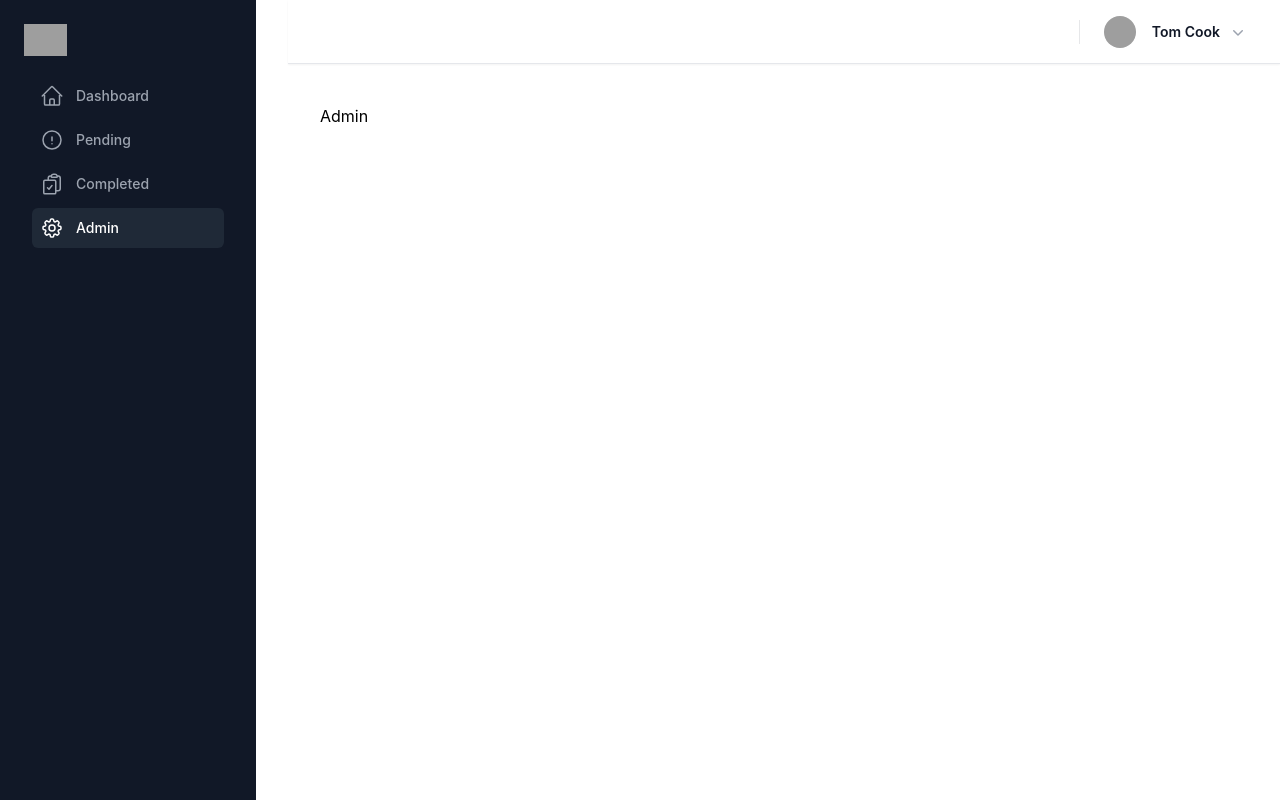
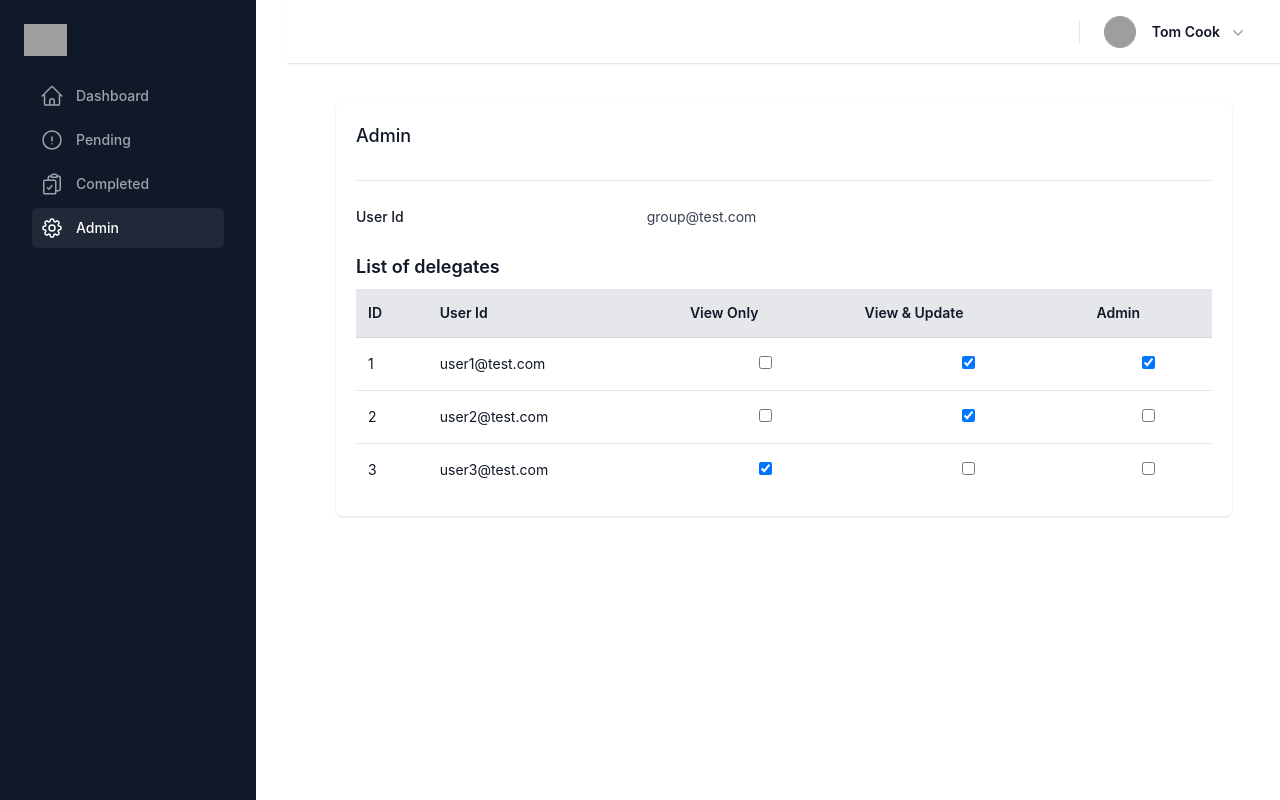
Before and after one commit to codeamanwal/Zentry, a React (Create React App) app: page /Admin in a window 1280 px wide. Built offline with nearby package versions, Linux system fonts and the light colour scheme; grey boxes are pictures that could not be loaded.

Commit message:
add admin

```diff
--- /dev/null
+++ b/src/components/Admin.jsx
@@ -0,0 +1,124 @@
+import React from "react";
+
+const delegates = [
+  {
+    id: 1,
+    userId: "user1@test.com",
+    viewOnly: false,
+    viewAndUpdate: true,
+    admin: true,
+  },
+  {
+    id: 2,
+    userId: "user2@test.com",
+    viewOnly: false,
+    viewAndUpdate: true,
+    admin: false,
+  },
+  {
+    id: 3,
+    userId: "user3@test.com",
+    viewOnly: true,
+    viewAndUpdate: false,
+    admin: false,
+  },
+];
+
+export default function DelegatesTable() {
+  return (
+    <div>
+      <div>
+        <div className="px-4 py-6 sm:grid sm:grid-cols-3 sm:gap-4 sm:px-0">
+          <dt className="text-sm font-medium leading-6 text-gray-900">
+            User Id
+          </dt>
+          <dd className="mt-1 text-sm leading-6 text-gray-700 sm:col-span-2 sm:mt-0">
+            group@test.com
+          </dd>
+        </div>
+      </div>
+      <div className="sm:flex sm:items-center">
+        <div className="sm:flex-auto">
+          <h1 className="text-lg font-semibold text-gray-900">
+            List of delegates
+          </h1>
+        </div>
+      </div>
+      <div className="mt-2 flow-root">
+        <div className="-mx-4 -my-2 overflow-x-auto sm:-mx-6 lg:-mx-8">
+          <div className="inline-block min-w-full py-2 align-middle sm:px-6 lg:px-8">
+            <table className="min-w-full divide-y divide-gray-300">
+              <thead className="bg-gray-200">
+                <tr>
+                  <th
+                    scope="col"
+                    className="px-3 py-3.5 text-left text-sm font-semibold text-gray-900"
+                  >
+                    ID
+                  </th>
+                  <th
+                    scope="col"
+                    className="px-3 py-3.5 text-left text-sm font-semibold text-gray-900"
+                  >
+                    User Id
+                  </th>
+                  <th
+                    scope="col"
+                    className="px-3 py-3.5 text-left text-sm font-semibold text-gray-900"
+                  >
+                    View Only
+                  </th>
+                  <th
+                    scope="col"
+                    className="px-3 py-3.5 text-left text-sm font-semibold text-gray-900"
+                  >
+                    View & Update
+                  </th>
+                  <th
+                    scope="col"
+                    className="px-3 py-3.5 text-left text-sm font-semibold text-gray-900"
+                  >
+                    Admin
+                  </th>
+                </tr>
+              </thead>
+              <tbody className="bg-white divide-y divide-gray-200">
+                {delegates.map((delegate) => (
+                  <tr key={delegate.id}>
+                    <td className="px-3 py-4 text-sm text-gray-900">
+                      {delegate.id}
+                    </td>
+                    <td className="px-3 py-4 text-sm text-gray-900">
+                      {delegate.userId}
+                    </td>
+                    <td className="px-3 py-4 text-sm text-center text-gray-500">
+                      <input
+                        type="checkbox"
+                        checked={delegate.viewOnly}
+                        readOnly
+                      />
+                    </td>
+                    <td className="px-3 py-4 text-sm text-center text-gray-500">
+                      <input
+                        type="checkbox"
+                        checked={delegate.viewAndUpdate}
+                        readOnly
+                      />
+                    </td>
+                    <td className="px-3 py-4 text-sm text-center text-gray-500">
+                      <input
+                        type="checkbox"
+                        checked={delegate.admin}
+                        readOnly
+                      />
+                    </td>
+                  </tr>
+                ))}
+              </tbody>
+            </table>
+          </div>
+        </div>
+      </div>
+    </div>
+  );
+}
--- a/src/components/Header.jsx
+++ b/src/components/Header.jsx
@@ -2,18 +2,18 @@ import { Box, Button, Typography } from '@mui/material'
 import React from 'react'
 import { Link } from 'react-router-dom'
 import { FaUser } from "react-icons/fa";
-import zentry from '../assests/images/zentry_logo.webp';
+import zentry from '../assets/images/zentry_logo.webp';
 
 export default function Header() {
   return (
     <Box sx={{padding:'0 10px'}}>
           <Box sx={{display:'flex',flexDirection:'row',justifyContent:'space-between',padding:'5px'}}>
               <Box sx={{display:'flex',flexDirection:'row',alignItems:'center'}}>
-                    <img src={zentry} alt="Logo" style={{ width: '50px', height: '50px', marginRight: '10px' }} />
+                    <img src="../assets/images/zentry_logo.webp" alt="Logo" style={{ width: '50px', height: '50px', marginRight: '10px' }} />
                     <Typography sx={{fontSize:'20px',fontWeight:'700'}}>Zentry</Typography>
               </Box>
               <Box >
-                <Button startIcon={<FaUser />} sx={{color:'gold',textTransform:'none',backgroundColor:'transparent'}} >test1@test.com</Button>
+                <Button startIcon={<FaUser />} sx={{color:'gold',textTransform:'none',backgroundColor:'transparent'}}>test1@test.com</Button>
               </Box>
           </Box>
           <Box sx={{backgroundColor:'skyblue',padding:'5px',display:'flex',flexDirection:'row',gap:'5px',border:'1px solid #000000',flexWrap:'wrap'}}>
--- a/src/components/Sidebar.jsx
+++ b/src/components/Sidebar.jsx
@@ -1,7 +1,7 @@
 import { Fragment } from "react";
 import { Dialog, Transition } from "@headlessui/react";
 import { NavLink } from "react-router-dom";
-import { useSidebar } from '../contexts/SidebarContext';
+import { useSidebar } from "../contexts/SidebarContext";
 import {
   HomeIcon,
   ExclamationCircleIcon,
@@ -27,7 +27,11 @@ export default function Sidebar() {
   return (
     <div>
       <Transition.Root show={sidebarOpen} as={Fragment}>
-        <Dialog as="div" className="relative z-50 lg:hidden" onClose={setSidebarOpen}>
+        <Dialog
+          as="div"
+          className="relative z-50 lg:hidden"
+          onClose={setSidebarOpen}
+        >
           <div className="fixed inset-0 flex">
             {/* Transition for the sidebar */}
             <Transition.Child
@@ -44,13 +48,16 @@ export default function Sidebar() {
                   <div className="flex items-center justify-between">
                     <img
                       className="h-8 w-auto"
-                      src="https://tailwindui.com/img/logos/mark.svg?color=indigo&shade=500"
+                      src="../assets/images/zentry_logo.webp"
                       alt="Zentry"
                     />
                     <button
                       type="button"
                       className="rounded-md text-gray-400 hover:text-white focus:outline-none focus:ring-2 focus:ring-white"
-                      onClick={() => {console.log("je"); setSidebarOpen(false)}}
+                      onClick={() => {
+                        console.log("je");
+                        setSidebarOpen(false);
+                      }}
                     >
                       <XMarkIcon className="h-6 w-6" aria-hidden="true" />
                     </button>
@@ -63,12 +70,17 @@ export default function Sidebar() {
                           to={item.href}
                           className={({ isActive }) =>
                             classNames(
-                              isActive ? "bg-gray-800 text-white" : "text-gray-400 hover:text-white hover:bg-gray-800",
+                              isActive
+                                ? "bg-gray-800 text-white"
+                                : "text-gray-400 hover:text-white hover:bg-gray-800",
                               "group flex items-center px-2 py-2 text-sm font-medium rounded-md"
                             )
                           }
                         >
-                          <item.icon className="mr-3 h-6 w-6" aria-hidden="true" />
+                          <item.icon
+                            className="mr-3 h-6 w-6"
+                            aria-hidden="true"
+                          />
                           {item.name}
                         </NavLink>
                       ))}
@@ -99,7 +111,9 @@ export default function Sidebar() {
                   to={item.href}
                   className={({ isActive }) =>
                     classNames(
-                      isActive ? "bg-gray-800 text-white" : "text-gray-400 hover:text-white hover:bg-gray-800",
+                      isActive
+                        ? "bg-gray-800 text-white"
+                        : "text-gray-400 hover:text-white hover:bg-gray-800",
                       "group flex items-center px-2 py-2 text-sm font-medium rounded-md"
                     )
                   }
--- a/src/pages/Admin.jsx
+++ b/src/pages/Admin.jsx
@@ -1,17 +1,24 @@
 import React from "react";
-import Sidebar from '../components/Sidebar';
-import SearchBar from '../components/SearchBar';
+import Sidebar from "../components/Sidebar";
+import SearchBar from "../components/SearchBar";
+import DelegatesTable from "../components/Admin";
 
 function Admin() {
   return (
     <div>
       <Sidebar />
-
       <div className="lg:pl-72">
         <SearchBar />
         <main className="py-10">
           <div className="px-4 sm:px-6 lg:px-8">
-                <p> Admin </p>
+            <div className="max-w-4xl mx-auto p-5 bg-white rounded-md shadow">
+            <div className="space-y-8  divide-y divide-gray-300">
+              <h2 className="text-lg leading-6 font-medium text-gray-900 border-b pb-8">
+                Admin
+              </h2>
+            </div>
+              <DelegatesTable />
+            </div>
           </div>
         </main>
       </div>
```
Also changed, not shown: src/pages/PendingNew.jsx (+6 -8 lines). Lines whose indentation alone changed are shown as unchanged.
